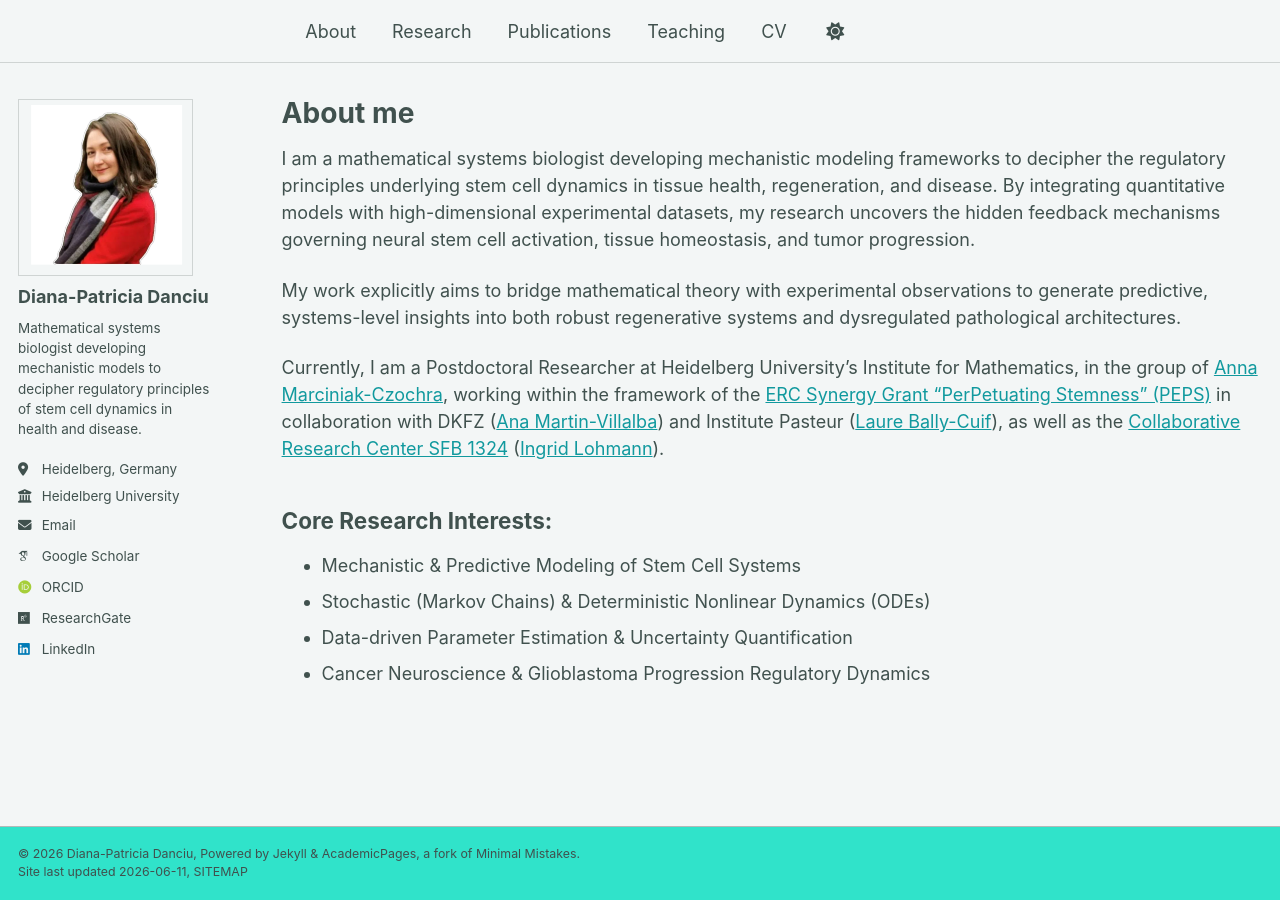
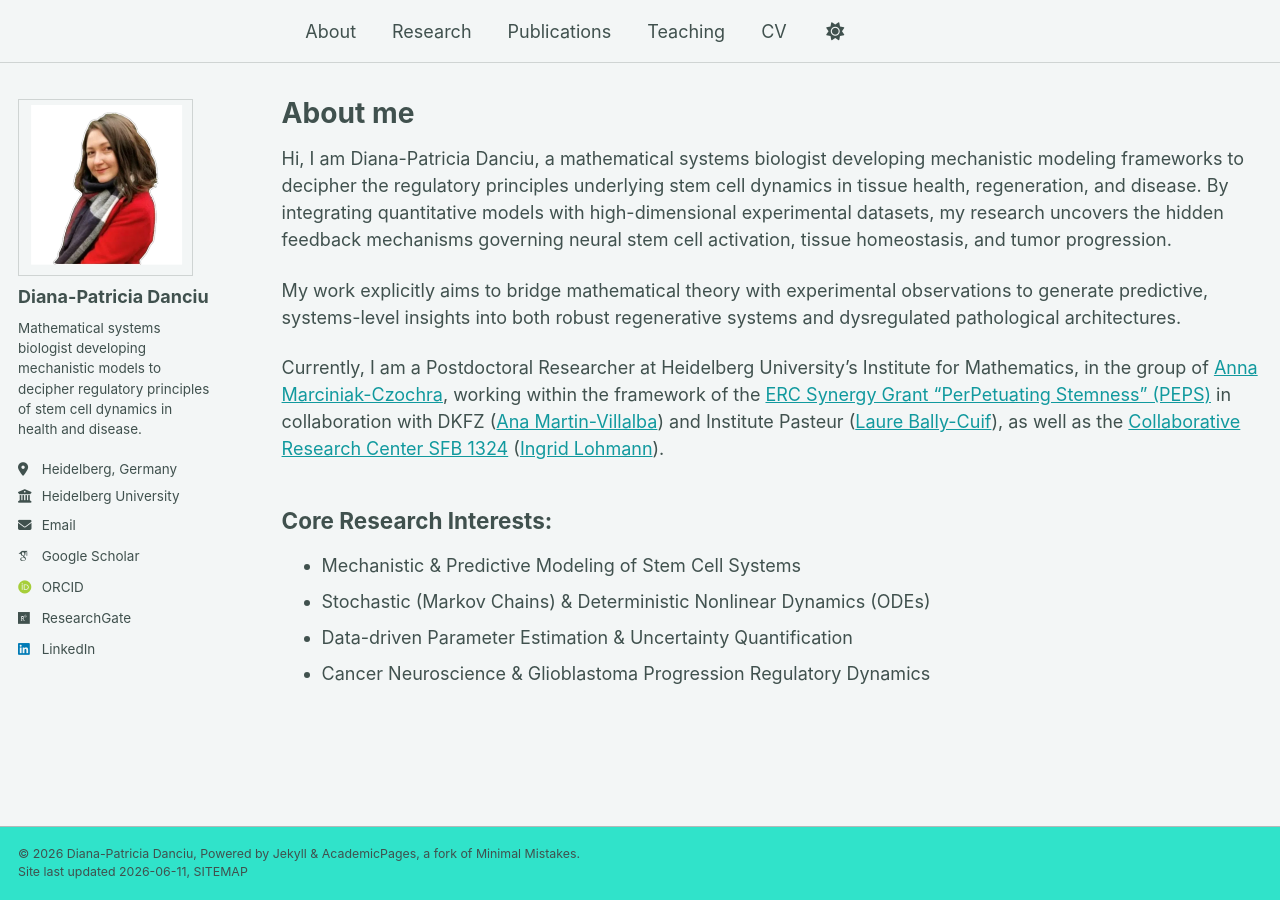
Before and after one commit to dpdanciu/dpdanciu.github.io, a Jekyll site: the page built from _pages/about.md, in a window 1280 px wide. Built offline with Jekyll 4.4.1, drawn with Linux system fonts in a browser that asks for light colours; some web fonts are replaced; a script bundle is joined from its source files by our own code; library files that are not in the unit come from our copies.

Commit message:
Update about.md

```diff
--- a/_pages/about.md
+++ b/_pages/about.md
@@ -7,7 +7,7 @@ redirect_from:
   - /about/
 ---
 
-I am a mathematical systems biologist developing mechanistic modeling frameworks to decipher the regulatory principles underlying stem cell dynamics in tissue health, regeneration, and disease. By integrating quantitative models with high-dimensional experimental datasets, my research uncovers the hidden feedback mechanisms governing neural stem cell activation, tissue homeostasis, and tumor progression.
+Hi, I am Diana-Patricia Danciu, a mathematical systems biologist developing mechanistic modeling frameworks to decipher the regulatory principles underlying stem cell dynamics in tissue health, regeneration, and disease. By integrating quantitative models with high-dimensional experimental datasets, my research uncovers the hidden feedback mechanisms governing neural stem cell activation, tissue homeostasis, and tumor progression.
 
 My work explicitly aims to bridge mathematical theory with experimental observations to generate predictive, systems-level insights into both robust regenerative systems and dysregulated pathological architectures.
 
```
